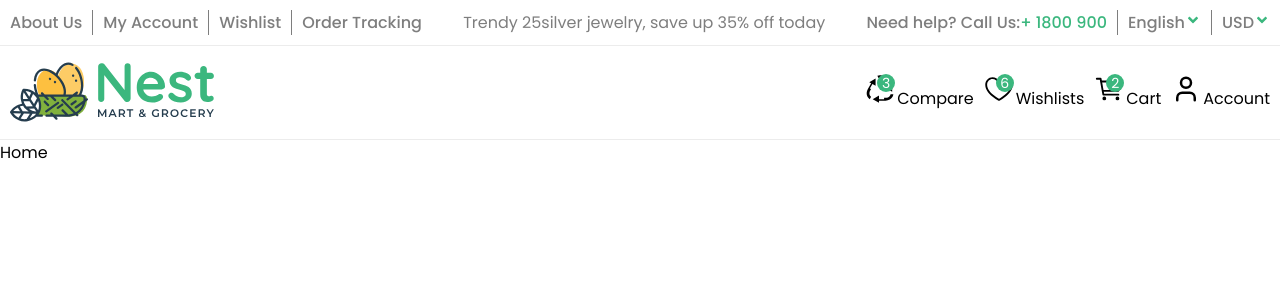
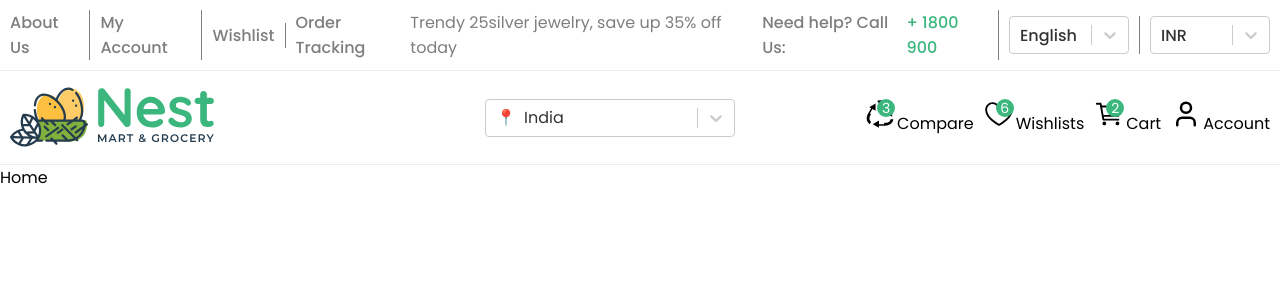
Before and after one commit to mohammadalemustafa/ecommerce_web, a React (Vite) app: page / in a window 1280 px wide. Shown: the top 300 px of the page. Built offline with nearby package versions, Linux system fonts and the light colour scheme.

Commit message:
select to

```diff
--- a/package.json
+++ b/package.json
@@ -10,10 +10,12 @@
     "preview": "vite preview"
   },
   "dependencies": {
+    "chroma-js": "^3.1.1",
     "react": "^18.3.1",
     "react-dom": "^18.3.1",
     "react-icons": "^5.3.0",
-    "react-router-dom": "^6.26.2"
+    "react-router-dom": "^6.26.2",
+    "react-select": "^5.8.1"
   },
   "devDependencies": {
     "@eslint/js": "^9.9.0",
--- a/src/components/Header/Item/inde.jsx
+++ b/src/components/Header/Item/inde.jsx
@@ -11,10 +11,10 @@ const Item = ({ to, name, value }) => {
           <span className={styles.span1}>{name}</span>
         </Link>
       ) : (
-        <p>
+        <div>
           <span className={styles.span1}>{name}</span>
           <span className={styles.span2}>{value}</span>
-        </p>
+        </div>
       )}
     </li>
   );
--- a/src/components/Header/index.jsx
+++ b/src/components/Header/index.jsx
@@ -1,6 +1,5 @@
 import React from "react";
 import Item from "./Item/inde";
-import { FaAngleDown } from "react-icons/fa";
 import { GiRecycle } from "react-icons/gi";
 import { GoHeart } from "react-icons/go";
 import { IoCartOutline } from "react-icons/io5";
@@ -8,9 +7,11 @@ import { LuUser } from "react-icons/lu";
 
 import styles from "./index.module.css";
 import Container from "../../ui/Container";
-import { leftMenu } from "../../data/header";
+import { countries, currency, language, leftMenu } from "../../data/header";
 import logo from "../../assets/logo.svg";
 import Icon from "../../ui/Icon";
+import Select2 from "../../widgets/Select2";
+import Location from "../../widgets/Location";
 
 const icons = [
   { id: 1, name: "Compare", counter: "3", icon: <GiRecycle size={30} /> },
@@ -18,6 +19,40 @@ const icons = [
   { id: 3, name: "Cart", counter: "2", icon: <IoCartOutline size={30} /> },
   { id: 4, name: "Account", counter: null, icon: <LuUser size={30} /> },
 ];
+
+const colourStyles = {
+  control: (styles) => ({
+    ...styles,
+    backgroundColor: "white",
+    minHeight: "30 !important",
+    minWidth: 120,
+  }),
+  option: (styles, { isSelected }) => {
+    return { ...styles, backgroundColor: isSelected ? "#3bb77e" : "white" };
+  },
+};
+
+const dot = (color = "transparent") => ({
+  alignItems: "center",
+  display: "flex",
+
+  ":before": {
+    borderRadius: 10,
+    content: '"📍"',
+    display: "block",
+    marginRight: 8,
+  },
+});
+
+const colourStylesLocation = {
+  control: (styles) => ({
+    ...styles,
+    backgroundColor: "white",
+    minHeight: "30 !important",
+    minWidth: 250,
+  }),
+  singleValue: (styles, { data }) => ({ ...styles, ...dot() }),
+};
 
 const Header = () => {
   return (
@@ -32,8 +67,26 @@ const Header = () => {
           <p>Trendy 25silver jewelry, save up 35% off today</p>
           <ul className={styles.right}>
             <Item name="Need help? Call Us:" value="+ 1800 900" />
-            <Item name="English" value={<FaAngleDown />} />
-            <Item name="USD" value={<FaAngleDown />} />
+            <Item
+              name={
+                <Select2
+                  colourStyles={colourStyles}
+                  options={language}
+                  isSearchable={false}
+                  defaultValue={language[0]}
+                />
+              }
+            />
+            <Item
+              name={
+                <Select2
+                  colourStyles={colourStyles}
+                  options={currency}
+                  isSearchable={false}
+                  defaultValue={currency[0]}
+                />
+              }
+            />
           </ul>
         </div>
         <div className={styles.content}>
@@ -41,7 +94,12 @@ const Header = () => {
             <img src={logo} alt="logo" />
           </div>
           <div></div>
-          <div></div>
+          <Location
+            colourStyles={colourStylesLocation}
+            options={countries}
+            isSearchable={false}
+            defaultValue={countries[1]}
+          />
           <div className={styles.iconCont}>
             {icons.map((it) => (
               <Icon key={it.id} counter={it.counter} name={it.name}>
--- a/src/components/Header/index.module.css
+++ b/src/components/Header/index.module.css
@@ -1,5 +1,5 @@
 .li > a,
-.li > p {
+.li > div {
   text-decoration: none;
   color: #7e7e7e;
   font-weight: 500;
@@ -7,7 +7,7 @@
   align-items: center;
 }
 
-.li > p > .span2 {
+.li > div > .span2 {
   color: #3bb77e;
 }
 
--- a/src/data/header.js
+++ b/src/data/header.js
@@ -4,3 +4,78 @@ export const leftMenu = [
   { id: 3, name: "Wishlist", to: "/wishlists" },
   { id: 4, name: "Order Tracking", to: "/order-tracking" },
 ];
+
+export const language = [
+  { value: "en", label: "English" },
+  { value: "hi", label: "Hindi" },
+  { value: "ar", label: "Arabic" },
+];
+
+export const currency = [
+  { value: "inr", label: "INR" },
+  { value: "sar", label: "SAR" },
+  { value: "usd", label: "USD" },
+];
+
+export const countries = [
+  { value: "AL", label: "Alabama" },
+  { value: "IN", label: "India" },
+  { value: "AK", label: "Alaska" },
+  { value: "AS", label: "American Samoa" },
+  { value: "AZ", label: "Arizona" },
+  { value: "AR", label: "Arkansas" },
+  { value: "CA", label: "California" },
+  { value: "CO", label: "Colorado" },
+  { value: "CT", label: "Connecticut" },
+  { value: "DE", label: "Delaware" },
+  { value: "DC", label: "District Of Columbia" },
+  { value: "FM", label: "Federated States Of Micronesia" },
+  { value: "FL", label: "Florida" },
+  { value: "GA", label: "Georgia" },
+  { value: "GU", label: "Guam" },
+  { value: "HI", label: "Hawaii" },
+  { value: "ID", label: "Idaho" },
+  { value: "IL", label: "Illinois" },
+  { value: "IN", label: "Indiana" },
+  { value: "IA", label: "Iowa" },
+  { value: "KS", label: "Kansas" },
+  { value: "KY", label: "Kentucky" },
+  { value: "LA", label: "Louisiana" },
+  { value: "ME", label: "Maine" },
+  { value: "MH", label: "Marshall Islands" },
+  { value: "MD", label: "Maryland" },
+  { value: "MA", label: "Massachusetts" },
+  { value: "MI", label: "Michigan" },
+  { value: "MN", label: "Minnesota" },
+  { value: "MS", label: "Mississippi" },
+  { value: "MO", label: "Missouri" },
+  { value: "MT", label: "Montana" },
+  { value: "NE", label: "Nebraska" },
+  { value: "NV", label: "Nevada" },
+  { value: "NH", label: "New Hampshire" },
+  { value: "NJ", label: "New Jersey" },
+  { value: "NM", label: "New Mexico" },
+  { value: "NY", label: "New York" },
+  { value: "NC", label: "North Carolina" },
+  { value: "ND", label: "North Dakota" },
+  { value: "MP", label: "Northern Mariana Islands" },
+  { value: "OH", label: "Ohio" },
+  { value: "OK", label: "Oklahoma" },
+  { value: "OR", label: "Oregon" },
+  { value: "PW", label: "Palau" },
+  { value: "PA", label: "Pennsylvania" },
+  { value: "PR", label: "Puerto Rico" },
+  { value: "RI", label: "Rhode Island" },
+  { value: "SC", label: "South Carolina" },
+  { value: "SD", label: "South Dakota" },
+  { value: "TN", label: "Tennessee" },
+  { value: "TX", label: "Texas" },
+  { value: "UT", label: "Utah" },
+  { value: "VT", label: "Vermont" },
+  { value: "VI", label: "Virgin Islands" },
+  { value: "VA", label: "Virginia" },
+  { value: "WA", label: "Washington" },
+  { value: "WV", label: "West Virginia" },
+  { value: "WI", label: "Wisconsin" },
+  { value: "WY", label: "Wyoming" },
+];
--- /dev/null
+++ b/src/widgets/Location/index.jsx
@@ -0,0 +1,18 @@
+import React from "react";
+import Select2 from "../Select2";
+
+const Location = ({ isSearchable, defaultValue, options, colourStyles }) => {
+  return (
+    <div className="location">
+      <Select2
+        isSearchable={isSearchable}
+        defaultValue={defaultValue}
+        options={options}
+        name="location"
+        colourStyles={colourStyles}
+      />
+    </div>
+  );
+};
+
+export default Location;
--- /dev/null
+++ b/src/widgets/Location/index.module.css
@@ -0,0 +1,5 @@
+.location {
+  display: flex;
+  align-items: center;
+  column-gap: 5px;
+}
--- /dev/null
+++ b/src/widgets/Select2/index.jsx
@@ -0,0 +1,17 @@
+import React from "react";
+import Select from "react-select";
+
+const Select2 = ({ options, name, isSearchable, defaultValue, colourStyles }) => {
+  return (
+    <Select
+      styles={colourStyles}
+      classNamePrefix="select"
+      defaultValue={defaultValue}
+      isSearchable={isSearchable}
+      name={name}
+      options={options}
+    />
+  );
+};
+
+export default Select2;
--- /dev/null
+++ b/src/widgets/Select2/index.module.css
@@ -0,0 +1,3 @@
+.basicSingle div > input {
+  height: 20px !important;
+}
```
Also changed, not shown: 1 other file (tests, documents, lock files or other folders).
